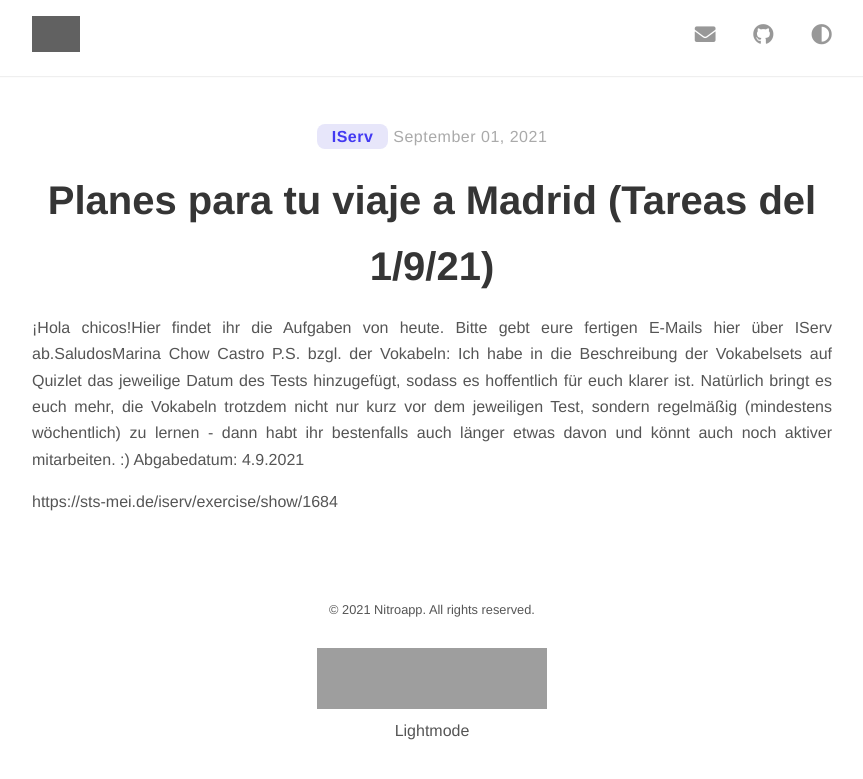
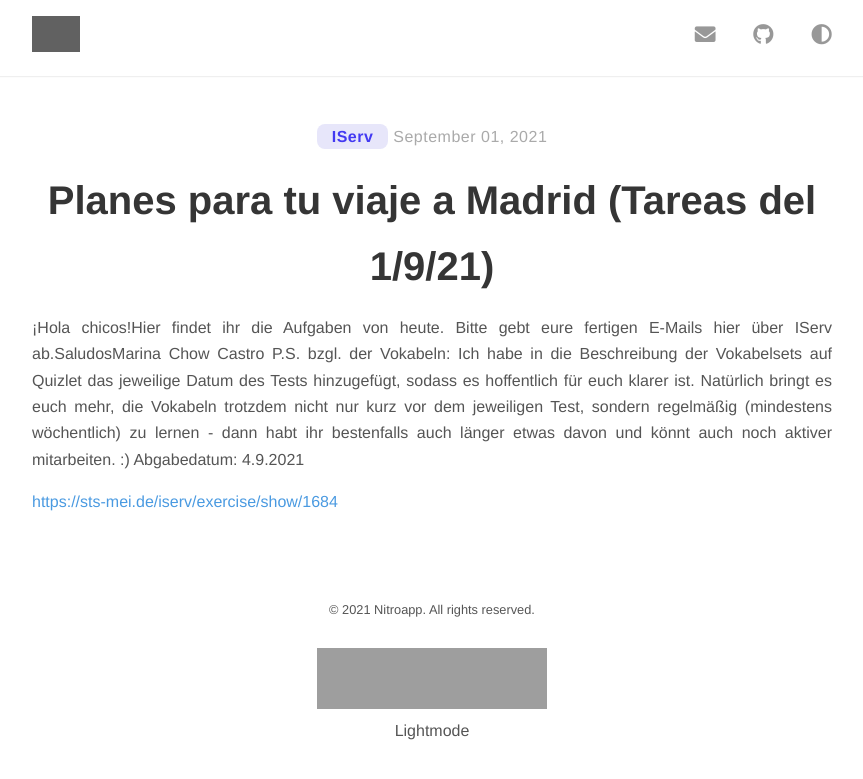
Before and after one commit to cns-nitroapp/blog, a Jekyll site: the page built from _posts/2021-9-1-1684.md, in a window 1280 px wide. Shown: the top 779 px of the page, without its empty margins (208-1071 px from the left). Built offline with Jekyll 4.4.1, drawn with Linux system fonts in a browser that asks for light colours; nearby versions of some CDN libraries; grey boxes are pictures that could not be loaded.

Commit message:
Update post.html

```diff
--- a/_layouts/post.html
+++ b/_layouts/post.html
@@ -16,7 +16,7 @@ layout: default
 
   {{ content }}
   {% if page.link %}
-    <span class="label label-default" href={{ page.link }}>{{ page.link }}</span>
+    <span class="label label-default"><a href={{ page.link }}>{{ page.link }}</a></span>
   {%endif%}
 
 </div>
```
